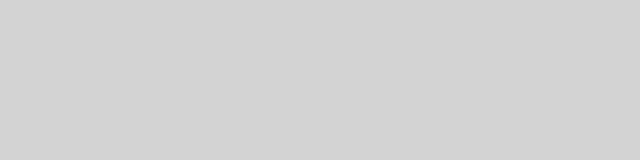
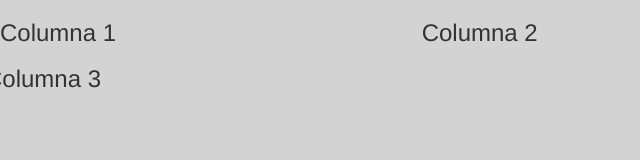
Before and after one commit to isiwi/prueba1, a plain HTML site: page index.html in a window 1280 px wide. Shown: the whole page, without its empty margins (0-640 px from the left). Drawn offline with nearby package versions, Linux system fonts and the light colour scheme.

Commit message:
Update index.html

```diff
--- a/index.html
+++ b/index.html
@@ -13,12 +13,16 @@ p    {color:green;}
   <div class="col-*-*"></div>
 </div>
 <div class="row">
-  <div class="col-*-*"></div>
-  <div class="col-*-*"></div>
-  <div class="col-*-*"></div>
+  <div class="col-sm-4">
+    <h3>Columna 1</h3>
+  </div>
+  <div class="col-sm2">
+    <h3>Columna 2</h3>
+  </div>
+  <div class="col-sm4">
+    <h3>Columna 3</h3>
+  </div>
 </div>
-<div class="row">
-  ...
-</div>
+
 </body>
 </html>
```
